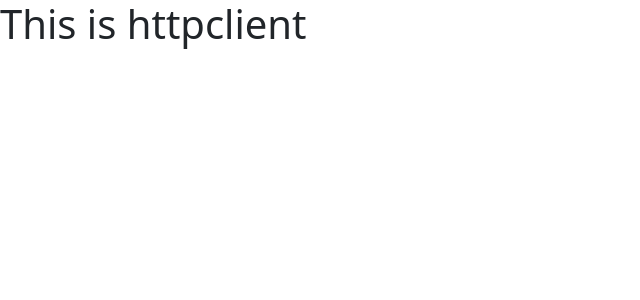
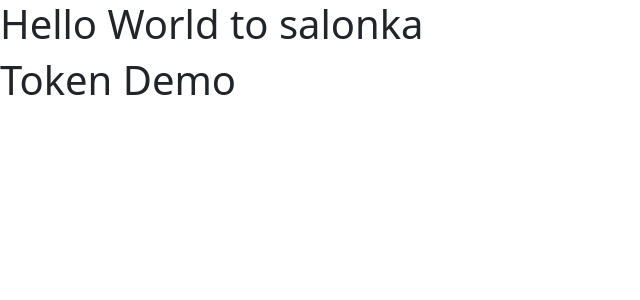
Before and after one commit to scavy29/LTIMindtree-Practise-2, an Angular app in the folder AngularDemo/: page / in a window 1280 px wide. Shown: the top 300 px of the page, without its empty margins (0-640 px from the left). Built offline with nearby package versions, Linux system fonts and the light colour scheme; no server answers.

Commit message:
Backup Commit

```diff
--- a/AngularDemo/src/app/app.component.html
+++ b/AngularDemo/src/app/app.component.html
@@ -1,9 +1,11 @@
 <!-- <temp-form></temp-form> -->
-<http-client></http-client>
-<!-- <router-outlet></router-outlet> -->
+<!-- <http-client></http-client> -->
 <!-- <header></header> -->
 
 <!-- <sidebar></sidebar>  -->
 <!-- <router-outlet></router-outlet> -->
 
 <!-- <temp-form></temp-form> -->
+
+<router-outlet></router-outlet>
+<token-demo></token-demo>
--- a/AngularDemo/src/app/app.component.ts
+++ b/AngularDemo/src/app/app.component.ts
@@ -1,4 +1,7 @@
 import { Component } from '@angular/core';
+import { HttpClient,HttpHeaders } from '@angular/common/http';
+import { HttpClientModule } from '@angular/common/http';
+
 
 @Component({
   selector: 'app-root',
--- a/AngularDemo/src/app/app.module.ts
+++ b/AngularDemo/src/app/app.module.ts
@@ -10,12 +10,15 @@ import {HttpClientModule} from '@angular/common/http';
 import { HttpDemo } from './DemoClientHttp/demohttp.component';
 import { HelloWorldService } from './ServiceUtilities/helloworl.service';
 import { CommonModule } from '@angular/common';
+import { Token } from '@angular/compiler';
+import { TokenDemo } from './tokenizationcomponent';
 
 @NgModule({
   declarations: [
     AppComponent,
     TempForm,
     HttpDemo,
+    TokenDemo
   ],
   imports: [
     BrowserModule,
--- /dev/null
+++ b/AngularDemo/src/app/tokenizationcomponent.ts
@@ -0,0 +1,29 @@
+// Register token-demo in Register
+
+import {Component} from "@angular/core";
+import {HttpClient, HttpHeaders} from "@angular/common/http";
+// import { error } from "console";
+
+@Component({
+    selector:'token-demo',
+    template:`<h1>Token Demo</h1>`
+})
+export class TokenDemo{
+	constructor(private http:HttpClient){
+        let httpheaders:HttpHeaders=new HttpHeaders({
+            Accept:'application/json'
+        });
+        this.http.post<Idata>("",
+        {name:'user1',password:'password1'},
+        {headers:httpheaders})
+        .subscribe(token=>{console.log(token);},
+        error=>{
+            console.log(error);
+        })
+	}
+}
+
+interface Idata{
+    name:string
+    password:string
+}
```
Also changed, not shown: 1 other file (tests, documents, lock files or other folders).
